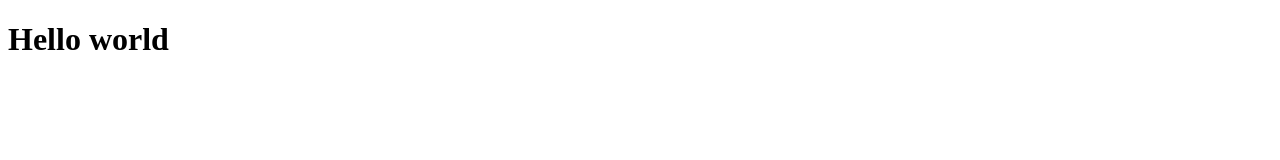
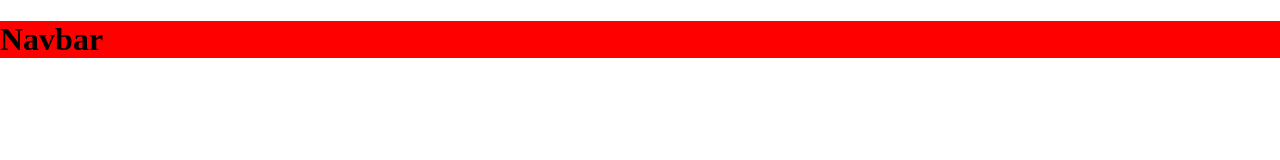
Before and after one commit to BigLu5/gatsby-landing-page, a Gatsby site: page / in a window 1280 px wide. Built offline with nearby package versions, Linux system fonts and the light colour scheme; Gatsby itself is replaced by a stand-in of ours.

Commit message:
add navbar, basics.scss

```diff
--- a/gatsby-config.js
+++ b/gatsby-config.js
@@ -6,5 +6,5 @@ module.exports = {
     title: `Zap Marketing`,
     siteUrl: `https://www.yourdomain.tld`,
   },
-  plugins: [],
-}
+  plugins: [`gatsby-plugin-sass`],
+};
--- a/package.json
+++ b/package.json
@@ -16,7 +16,9 @@
   },
   "dependencies": {
     "gatsby": "^5.12.11",
+    "gatsby-plugin-sass": "^6.12.3",
     "react": "^18.2.0",
-    "react-dom": "^18.2.0"
+    "react-dom": "^18.2.0",
+    "sass": "^1.69.5"
   }
 }
--- /dev/null
+++ b/src/components/navbar/index.js
@@ -0,0 +1,12 @@
+import * as React from "react";
+import * as styles from "./styles.module.scss";
+
+const Navbar = () => {
+  return (
+    <div className={styles.navbar}>
+      <h1>Navbar</h1>
+    </div>
+  );
+};
+
+export default Navbar;
--- /dev/null
+++ b/src/components/navbar/styles.module.scss
@@ -0,0 +1,3 @@
+.navbar {
+  background: red;
+}
--- a/src/pages/index.js
+++ b/src/pages/index.js
@@ -1,7 +1,9 @@
 import * as React from "react";
+import Navbar from "../components/navbar";
+import "../sass/basics.scss";
 
 const IndexPage = () => {
-  return <h1>Hello world</h1>;
+  return <Navbar />;
 };
 
 export default IndexPage;
--- /dev/null
+++ b/src/sass/basics.scss
@@ -0,0 +1,4 @@
+body {
+  margin: 0;
+  padding: 0;
+}
```
Also changed, not shown: 1 other file.
